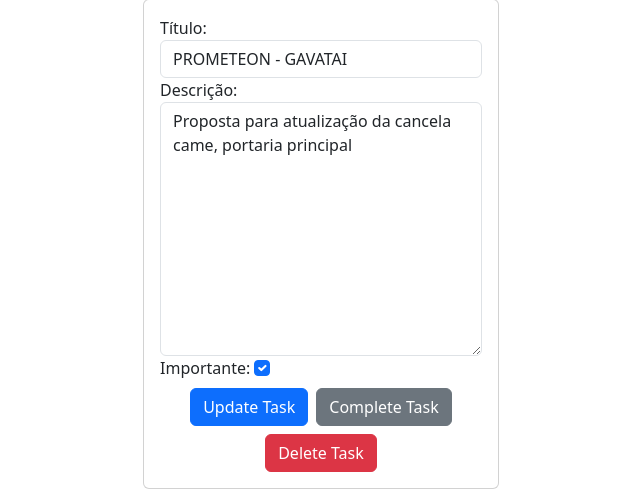
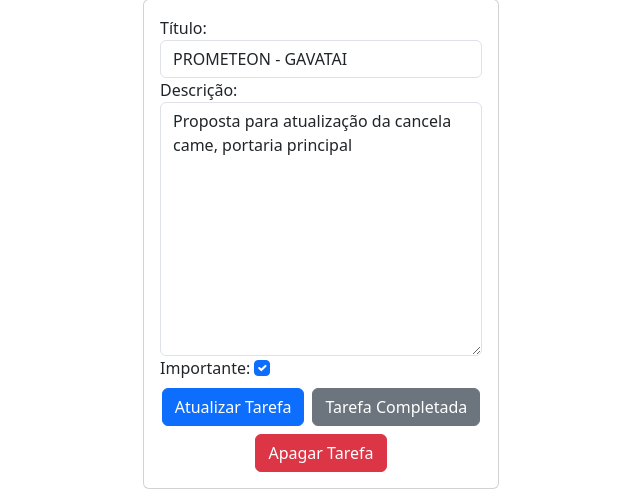
Before and after one commit to WloiolaNet/django-auth-crud, a Django app: page /tasks/1/ in a window 1280 px wide. Shown: the part 297-800 px from the top of the page, without its empty margins (319-959 px from the left). Run offline with Django 5.2, Linux system fonts and the light colour scheme; a user stored in the database is signed in; data comes from the database, SQL or seed files in the repository.

Commit message:
commit DEBUG

```diff
--- a/tasks/templates/create_task.html
+++ b/tasks/templates/create_task.html
@@ -10,7 +10,7 @@
                 {% csrf_token %}
                 {{form}}
                 <button class="btn btn-primary">
-                Save
+                Salvar tarefa
                 </button>
             </form>
         </div>
--- a/tasks/templates/task_detail.html
+++ b/tasks/templates/task_detail.html
@@ -15,7 +15,7 @@
                 {{form}}
                 <div class="d-flex justify-content-center gap-2 mt-2 flex-wrap">
                 <button class="btn btn-primary">
-                 Update Task
+                 Atualizar Tarefa
                 </button>
             </form>
 
@@ -23,13 +23,13 @@
             <form action="{% url 'complete_task' task.id %}" method="POST" >
                 {% csrf_token %}
                 <button class="btn btn-secondary">
-                Complete Task
+                Tarefa Completada
                 </button>
             </form>
             <form action="{% url 'delete_task' task.id %}" method="POST" >
                 {% csrf_token %}
                 <button class="btn btn-danger">
-                Delete Task
+                Apagar Tarefa
                 </button>
             </form>
            </div>
```
